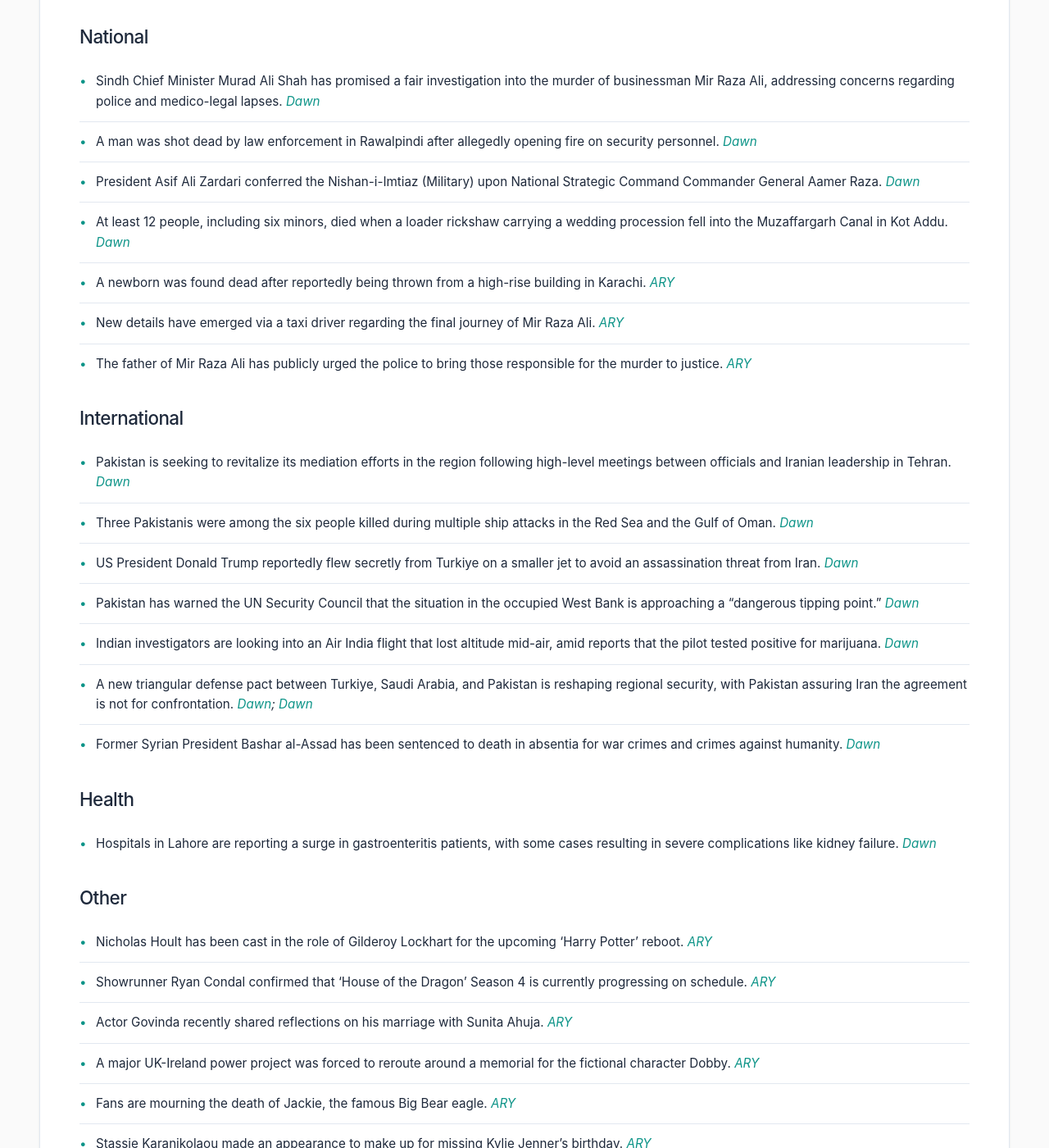
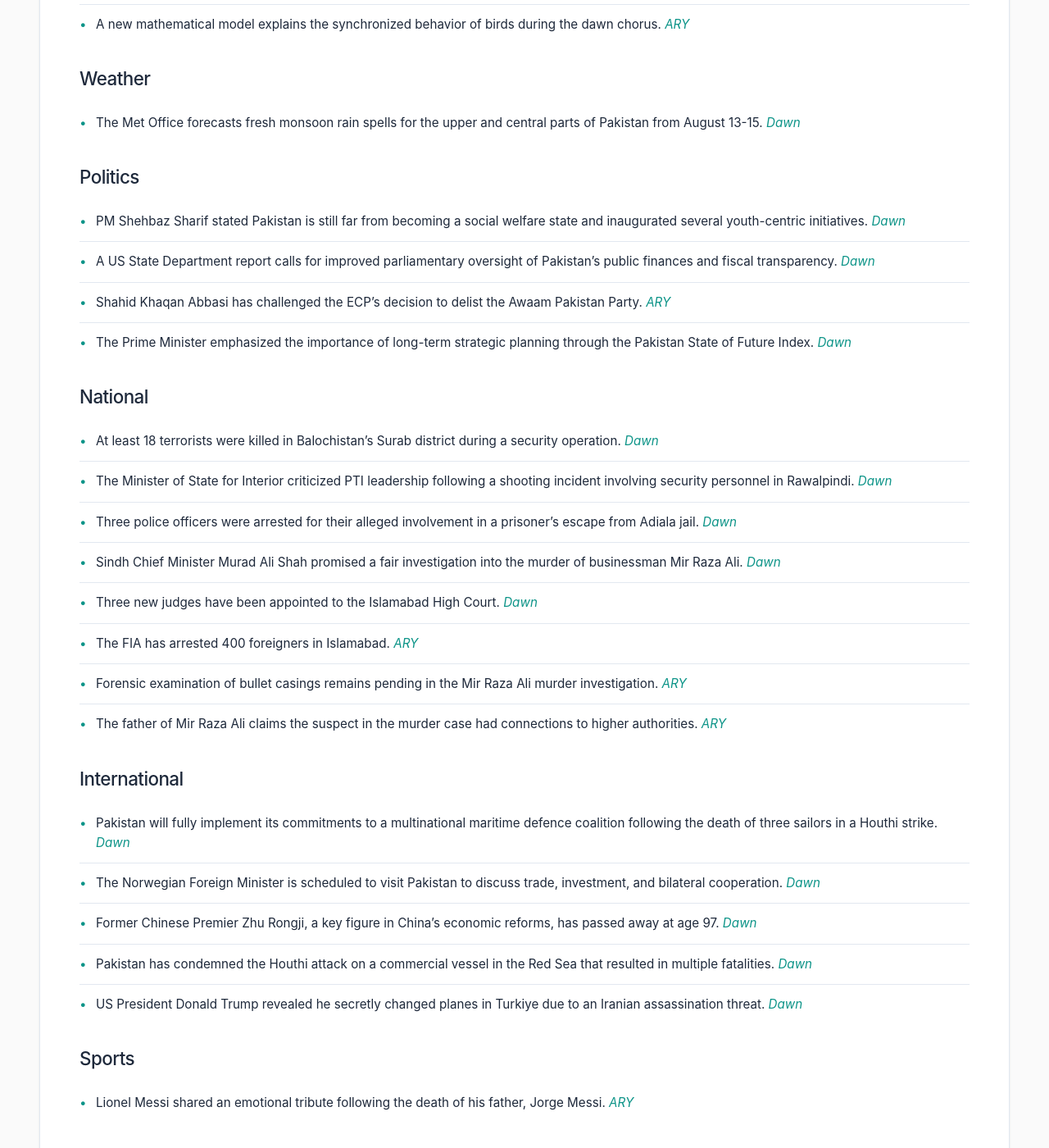
Before and after one commit to zsubzwary/news, a Jekyll site: the page built from en/index.md, in a window 1280 px wide and 1400 px high, scrolled down 915 px. Shown: the whole window at 82% size. Built offline with Jekyll 4.4.1, drawn with Linux system fonts in a browser that asks for light colours; some web fonts are replaced; comment, search, counter and statistics services are not loaded; some of the changed text lies outside the part shown.

Commit message:
DateTime; 2026-08-12T16:03:21.272Z

```diff
--- a/en/index.md
+++ b/en/index.md
@@ -4,45 +4,52 @@ title: Pakistan News Briefing
 lang: en
 ---
 
-Published at: 12-Aug-2026 09:03PKT
+Published at: 12-Aug-2026 21:03PKT
 
 Time to read: 4 mins
 
 ### Economy
-- The government has reduced the petrol price by Rs1.70 while increasing the high-speed diesel price by Rs1.39. *[Dawn](https://www.dawn.com/news/2022180/govt-cuts-petrol-price-by-rs170-raises-high-speed-diesel-by-rs139)*
-- The Pakistan Petroleum Dealers Association has issued a 72-hour ultimatum to the government, threatening indefinite petrol pump shutdowns if margin demands are not met. *[Dawn](https://www.dawn.com/news/2022267/petroleum-dealers-issue-72-hour-ultimatum)*
-- The Privatisation Commission has approved EY-Parthenon as the financial adviser for the outsourcing of Lahore and Karachi airports. *[Dawn](https://www.dawn.com/news/2022170/privatisation-commission-approves-financial-adviser-for-outsourcing-karachi-lahore-airports)*
-- Negotiations between the federal government and the All Pakistan Goods Transport Ittehad ended without a resolution, leading to continued strikes by transporters. *[Dawn](https://www.dawn.com/news/2022155/goods-transporters-to-continue-strike-as-negotiations-with-govt-end-without-resolution)*
+- Gold prices rebound toward a 10-week high as markets anticipate US inflation data. *[Dawn](https://www.dawn.com/news/2022343/gold-rebounds-towards-10-week-high-as-markets-brace-for-us-inflation-data)*
+- The government has reduced petrol prices by Rs1.70 while increasing high-speed diesel by Rs1.39. *[Dawn](https://www.dawn.com/news/2022180/govt-cuts-petrol-price-by-rs170-raises-high-speed-diesel-by-rs139)*
+- Petroleum dealers have issued a 72-hour ultimatum to the government regarding retail margin increases. *[Dawn](https://www.dawn.com/news/2022267/petroleum-dealers-issue-72-hour-ultimatum)*
+- Latest updates on the US Dollar exchange rate in Pakistan. *[ARY](https://arynews.tv/us-dollar-rate-today-in-pakistan-august-12-2026)*
+
+### Science & Technology
+- Anthropic is introducing invisible AI watermarks to its Claude chatbot to comply with European Union regulations. *[Dawn](https://www.dawn.com/news/2022365/anthropic-unveils-ai-watermarks-to-comply-with-eu-law)*
+- Millions in Iceland and Spain gathered to witness a total solar eclipse, amidst heatwave and wildfire warnings. *[Dawn](https://www.dawn.com/news/2022388/millions-of-people-in-iceland-and-spain-set-for-event-of-the-century-eclipse)*
+- Scientific analysis explores the deadly nature of earthquakes caused by tectonic plate friction. *[Dawn](https://www.dawn.com/news/2022382/what-makes-earthquakes-so-deadly)*
+- An El Nino climate study reveals the connection between land water and sea-level rise. *[ARY](https://arynews.tv/el-nino-climate-study-reveals-how-land-water-drives-sea-level-rise)*
+- A new mathematical model explains the synchronized behavior of birds during the dawn chorus. *[ARY](https://arynews.tv/mathematical-model-explains-why-birds-sing-in-the-dawn-chorus)*
+
+### Weather
+- The Met Office forecasts fresh monsoon rain spells for the upper and central parts of Pakistan from August 13-15. *[Dawn](https://www.dawn.com/news/2022381/met-office-forecasts-fresh-rain-spell-for-upper-central-parts-of-country-from-aug-13-15)*
 
 ### Politics
-- PTI staged a protest outside the Supreme Court regarding Imran Khan's health and legal delays, calling it off after the court registrar promised early hearings. *[Dawn](https://www.dawn.com/news/2022272/pti-protests-outside-supreme-court-over-imrans-health-pending-cases)*
-- A Senate standing committee has questioned the continued need for the Pakistan Climate Change Authority due to overlapping functions with the Ministry of Climate Change. *[Dawn](https://www.dawn.com/news/2022289/senate-panel-questions-need-for-climate-change-authority)*
+- PM Shehbaz Sharif stated Pakistan is still far from becoming a social welfare state and inaugurated several youth-centric initiatives. *[Dawn](https://www.dawn.com/news/2022368/pakistan-still-far-from-becoming-a-social-welfare-state-pm-shehbaz)*
+- A US State Department report calls for improved parliamentary oversight of Pakistan's public finances and fiscal transparency. *[Dawn](https://www.dawn.com/news/2022331/us-report-calls-for-strengthening-parliamentary-oversight-of-pakistans-public-finances)*
+- Shahid Khaqan Abbasi has challenged the ECP's decision to delist the Awaam Pakistan Party. *[ARY](https://arynews.tv/awaam-pakistan-party-challenges-delisting-decision)*
+- The Prime Minister emphasized the importance of long-term strategic planning through the Pakistan State of Future Index. *[Dawn](https://www.dawn.com/news/2022377/pm-takes-notice-of-future-after-ordering-it-cancelled)*
 
 ### National
-- Sindh Chief Minister Murad Ali Shah has promised a fair investigation into the murder of businessman Mir Raza Ali, addressing concerns regarding police and medico-legal lapses. *[Dawn](https://www.dawn.com/news/2022195/murad-vows-action-over-police-medico-legal-lapses-as-mir-raza-murder-probe-progresses)*
-- A man was shot dead by law enforcement in Rawalpindi after allegedly opening fire on security personnel. *[Dawn](https://www.dawn.com/news/2022145/man-shot-dead-on-rawalpindis-mall-road-after-opening-fire-on-security-personnel)*
-- President Asif Ali Zardari conferred the Nishan-i-Imtiaz (Military) upon National Strategic Command Commander General Aamer Raza. *[Dawn](https://www.dawn.com/news/2022162/president-zardari-confers-nishan-i-imtiaz-on-national-strategic-command-commander-gen-aamer-raza)*
-- At least 12 people, including six minors, died when a loader rickshaw carrying a wedding procession fell into the Muzaffargarh Canal in Kot Addu. *[Dawn](https://www.dawn.com/news/2022151/at-least-12-dead-as-loader-rickshaw-carrying-wedding-procession-falls-into-canal-in-kot-addu)*
-- A newborn was found dead after reportedly being thrown from a high-rise building in Karachi. *[ARY](https://arynews.tv/karachi-gulshan-e-iqbal-case)*
-- New details have emerged via a taxi driver regarding the final journey of Mir Raza Ali. *[ARY](https://arynews.tv/mir-raza-ali-a-timeline-of-his-last-ride)*
-- The father of Mir Raza Ali has publicly urged the police to bring those responsible for the murder to justice. *[ARY](https://arynews.tv/mir-raza-ali-father-urges-police-to-bring-killers-to-justice)*
+- At least 18 terrorists were killed in Balochistan's Surab district during a security operation. *[Dawn](https://www.dawn.com/news/2022383/18-terrorists-killed-in-balochistans-surab-district-ispr)*
+- The Minister of State for Interior criticized PTI leadership following a shooting incident involving security personnel in Rawalpindi. *[Dawn](https://www.dawn.com/news/2022361/shooting-on-security-personnel-in-pindi-minister-says-pti-leadership-cannot-absolve-themselves-of-responsibility)*
+- Three police officers were arrested for their alleged involvement in a prisoner's escape from Adiala jail. *[Dawn](https://www.dawn.com/news/2022355/3-cops-arrested-for-alleged-role-in-prisoners-escape-in-rawalpindi)*
+- Sindh Chief Minister Murad Ali Shah promised a fair investigation into the murder of businessman Mir Raza Ali. *[Dawn](https://www.dawn.com/news/2022195/murad-vows-action-over-police-medico-legal-lapses-as-mir-raza-murder-probe-progresses)*
+- Three new judges have been appointed to the Islamabad High Court. *[Dawn](https://www.dawn.com/news/2022245/3-judges-with-diverse-legal-backgrounds-join-islamabad-high-court)*
+- The FIA has arrested 400 foreigners in Islamabad. *[ARY](https://arynews.tv/fia-arrests-400-foreigners-from-islamabad)*
+- Forensic examination of bullet casings remains pending in the Mir Raza Ali murder investigation. *[ARY](https://arynews.tv/mir-raza-ali-case-bullet-casing-awaits-forensic-examination)*
+- The father of Mir Raza Ali claims the suspect in the murder case had connections to higher authorities. *[ARY](https://arynews.tv/mir-raza-ali-case-father-claims-killer-was-above-police)*
 
 ### International
-- Pakistan is seeking to revitalize its mediation efforts in the region following high-level meetings between officials and Iranian leadership in Tehran. *[Dawn](https://www.dawn.com/news/2022296/islamabad-looking-to-breathe-new-life-into-mediation-push)*
-- Three Pakistanis were among the six people killed during multiple ship attacks in the Red Sea and the Gulf of Oman. *[Dawn](https://www.dawn.com/news/2022293/3-pakistanis-die-as-multiple-ships-attacked-in-gulf-waters)*
-- US President Donald Trump reportedly flew secretly from Turkiye on a smaller jet to avoid an assassination threat from Iran. *[Dawn](https://www.dawn.com/news/2022270/trump-secretly-flew-smaller-jet-out-of-turkiye-amid-iran-threat-washington-post)*
-- Pakistan has warned the UN Security Council that the situation in the occupied West Bank is approaching a "dangerous tipping point." *[Dawn](https://www.dawn.com/news/2022274/pakistan-warns-un-security-council-of-tipping-point-in-occupied-west-bank)*
-- Indian investigators are looking into an Air India flight that lost altitude mid-air, amid reports that the pilot tested positive for marijuana. *[Dawn](https://www.dawn.com/news/2022171/india-probes-flight-plunge-as-pilot-faces-drug-test-scrutiny)*
-- A new triangular defense pact between Turkiye, Saudi Arabia, and Pakistan is reshaping regional security, with Pakistan assuring Iran the agreement is not for confrontation. *[Dawn](https://www.dawn.com/news/2022309/new-regional-security-order); [Dawn](https://www.dawn.com/news/2022312/mideast-outreach)*
-- Former Syrian President Bashar al-Assad has been sentenced to death in absentia for war crimes and crimes against humanity. *[Dawn](https://www.dawn.com/news/2022132/ousted-syrian-president-bashar-al-assad-sentenced-to-death-in-absentia)*
+- Pakistan will fully implement its commitments to a multinational maritime defence coalition following the death of three sailors in a Houthi strike. *[Dawn](https://www.dawn.com/news/2022344/after-death-of-3-pakistani-sailors-fo-says-islamabad-will-implement-maritime-coalition-in-full-earnest)*
+- The Norwegian Foreign Minister is scheduled to visit Pakistan to discuss trade, investment, and bilateral cooperation. *[Dawn](https://www.dawn.com/news/2022374/norwegian-fm-to-visit-pakistan-on-aug-13-14-first-such-visit-in-a-decade)*
+- Former Chinese Premier Zhu Rongji, a key figure in China's economic reforms, has passed away at age 97. *[Dawn](https://www.dawn.com/news/2022384/former-chinese-premier-zhu-rongji-dies-aged-97)*
+- Pakistan has condemned the Houthi attack on a commercial vessel in the Red Sea that resulted in multiple fatalities. *[Dawn](https://www.dawn.com/news/2022341/pakistan-condemns-houthi-attack-in-red-sea-that-claimed-lives-of-3-nationals)*
+- US President Donald Trump revealed he secretly changed planes in Turkiye due to an Iranian assassination threat. *[Dawn](https://www.dawn.com/news/2022334/trump-says-secret-flight-change-at-directives-of-secret-service-plane-ultimately-used-faced-greater-risk)*
 
-### Health
-- Hospitals in Lahore are reporting a surge in gastroenteritis patients, with some cases resulting in severe complications like kidney failure. *[Dawn](https://www.dawn.com/news/2022148/lahore-hospitals-report-surge-in-gastroenteritis-patients-amid-conflicting-outbreak-reports)*
+### Sports
+- Lionel Messi shared an emotional tribute following the death of his father, Jorge Messi. *[ARY](https://arynews.tv/lionel-messis-emotional-tribute-following-the-passing-of-his-father-jorge-messi)*
 
 ### Other
-- Nicholas Hoult has been cast in the role of Gilderoy Lockhart for the upcoming 'Harry Potter' reboot. *[ARY](https://arynews.tv/nicholas-hoult-takes-on-role-of-gilderoy-lockhart-in-harry-potter)*
-- Showrunner Ryan Condal confirmed that 'House of the Dragon' Season 4 is currently progressing on schedule. *[ARY](https://arynews.tv/house-of-the-dragon-season-4-progressing-on-schedule-confirms-showrunner-ryan-condal)*
-- Actor Govinda recently shared reflections on his marriage with Sunita Ahuja. *[ARY](https://arynews.tv/govinda-reflects-on-sunita-ahujas-loving-abuse-in-marriage)*
-- A major UK-Ireland power project was forced to reroute around a memorial for the fictional character Dobby. *[ARY](https://arynews.tv/potterheads-force-430m-uk-ireland-power-project-to-reroute-around-dobbys-memorial)*
-- Fans are mourning the death of Jackie, the famous Big Bear eagle. *[ARY](https://arynews.tv/big-bear-eagle-jackie-dies-leaving-livestream-fans-heartbroken)*
-- Stassie Karanikolaou made an appearance to make up for missing Kylie Jenner's birthday. *[ARY](https://arynews.tv/stassie-karanikolaou-makes-up-for-skipping-kylie-jenners-birthday)*
+- King Charles' 18-year-old nephew has reportedly taken an unexpected job. *[ARY](https://arynews.tv/king-charles-18-year-old-nephew-takes-a-job-no-one-expected)*
+- Reports clarify the circumstances surrounding Meghan Markle's alleged red carpet snub. *[ARY](https://arynews.tv/the-real-story-behind-meghan-markle-and-david-fosters-so-called-red-carpet-snub)*
```
